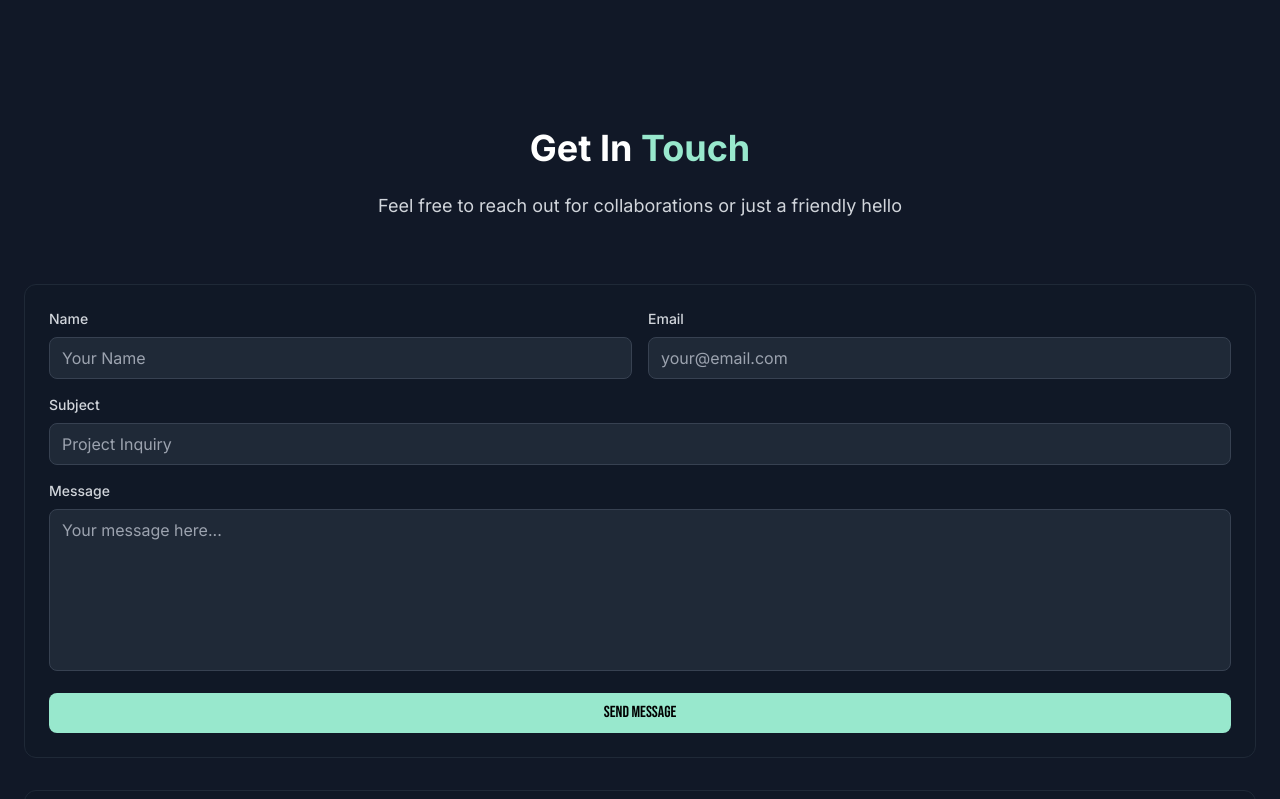
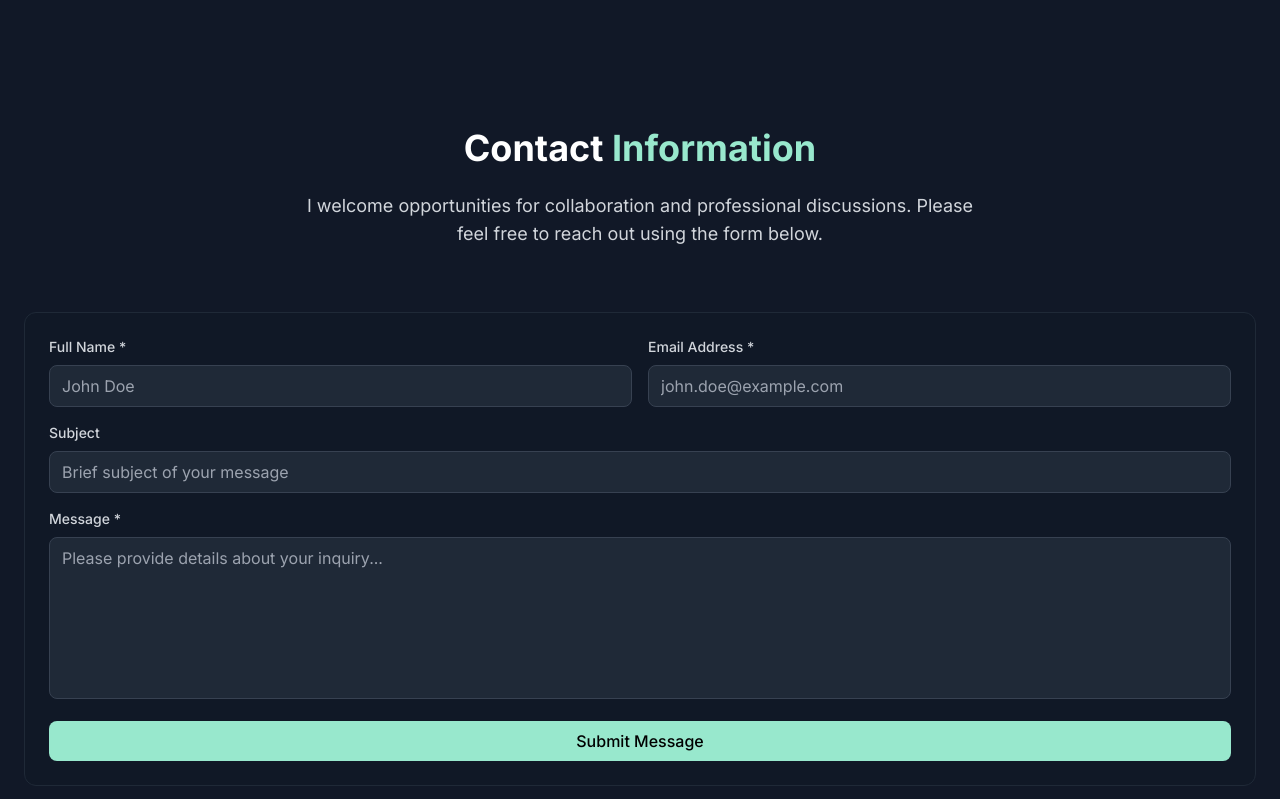
Before and after one commit to kelvinjones1234/porfolio_frontend, a React (Vite) app: page / in a window 1280 px wide. Shown: the part 2400-3199 px from the top of the page. Built offline with nearby package versions, Linux system fonts and the light colour scheme; no server answers.

Commit message:
fixed the contact section for sending mail

```diff
--- a/package.json
+++ b/package.json
@@ -10,12 +10,14 @@
     "preview": "vite preview"
   },
   "dependencies": {
+    "@emailjs/browser": "^4.4.1",
     "@fontsource/fira-code": "^5.1.1",
     "@fontsource/inter": "^5.1.1",
     "@fontsource/jetbrains-mono": "^5.1.2",
     "@fontsource/plus-jakarta-sans": "^5.1.1",
     "@fontsource/space-grotesk": "^5.1.1",
     "axios": "^1.7.9",
+    "emailjs-com": "^3.2.0",
     "framer-motion": "^11.16.2",
     "lucide-react": "^0.469.0",
     "react": "^18.3.1",
--- a/src/components/Contact.jsx
+++ b/src/components/Contact.jsx
@@ -1,5 +1,6 @@
-import React from "react";
+import React, { useState } from "react";
 import { useContext } from "react";
+import emailjs from "emailjs-com";
 import {
   Mail,
   Phone,
@@ -7,13 +8,104 @@ import {
   Github,
   Linkedin,
   Twitter,
-  InstagramIcon,
+  Instagram,
+  CheckCircle,
+  XCircle,
 } from "lucide-react";
-
 import { GeneralDataContext } from "../context/GeneralContext";
 
 const Contact = () => {
   const { biodata, socials } = useContext(GeneralDataContext);
+  const [formData, setFormData] = useState({
+    name: "",
+    email_from: "",
+    subject: "",
+    message: "",
+  });
+  const [formErrors, setFormErrors] = useState({});
+  const [isLoading, setIsLoading] = useState(false);
+  const [toast, setToast] = useState({ show: false, message: "", type: "" });
+
+  const validateField = (name, value) => {
+    switch (name) {
+      case "name":
+        return !value ? "Please provide your name" : "";
+      case "email_from":
+        return !value
+          ? "Please provide your email address"
+          : !/\S+@\S+\.\S+/.test(value)
+          ? "Please enter a valid email address"
+          : "";
+      case "message":
+        return !value
+          ? "Please include your message"
+          : value.length < 0
+          ? "Kindly add some text"
+          : "";
+      default:
+        return "";
+    }
+  };
+
+  const handleChange = (e) => {
+    const { name, value } = e.target;
+    setFormData({ ...formData, [name]: value });
+    setFormErrors({ ...formErrors, [name]: validateField(name, value) });
+  };
+
+  const showToast = (message, type) => {
+    setToast({ show: true, message, type });
+    setTimeout(() => {
+      setToast({ show: false, message: "", type: "" });
+    }, 5000);
+  };
+
+  const handleSubmit = (e) => {
+    e.preventDefault();
+
+    // Validate all fields
+    const errors = {};
+    Object.keys(formData).forEach((field) => {
+      const error = validateField(field, formData[field]);
+      if (error) errors[field] = error;
+    });
+
+    if (Object.keys(errors).length > 0) {
+      setFormErrors(errors);
+      showToast("Please complete all required fields correctly.", "error");
+      return;
+    }
+
+    setIsLoading(true);
+
+    emailjs
+      .send(
+        "service_ec4nozp",
+        "template_1ekkykq",
+        {
+          ...formData,
+          email_to: "chukwuemekagodwinpraise@gmail.com",
+        },
+        "DrNXDe2rxLRoITaMa"
+      )
+      .then(() => {
+        showToast(
+          "Thank you for your message. I will respond to your inquiry as soon as possible.",
+          "success"
+        );
+        setFormData({ name: "", email_from: "", message: "", subject: "" });
+        setFormErrors({});
+      })
+      .catch(() => {
+        showToast(
+          "We apologize, but there was an error sending your message. Please try again or contact me directly via email.",
+          "error"
+        );
+      })
+      .finally(() => {
+        setIsLoading(false);
+      });
+  };
 
   const contactInfo = [
     {
@@ -36,59 +128,94 @@ const Contact = () => {
     },
   ];
 
-  // Map social media icons to their respective components
   const socialIcons = {
     github: <Github className="w-5 h-5" />,
     linkedin: <Linkedin className="w-5 h-5" />,
     twitter: <Twitter className="w-5 h-5" />,
-    instagram: <InstagramIcon className="w-5 h-5" />,
+    instagram: <Instagram className="w-5 h-5" />,
   };
 
   return (
     <section className="w-full py-8 sm:py-16">
       <div className="w-full max-w-7xl mx-auto px-4 sm:px-6 lg:px-8">
-        {/* Header */}
         <div className="text-center mb-8 sm:mb-16">
           <h2 className="text-3xl sm:text-4xl text-white font-bold mb-6">
-            Get In <span className="text-[#98e8cd]">Touch</span>
+            Contact <span className="text-[#98e8cd]">Information</span>
           </h2>
           <p className="text-gray-300 max-w-2xl mx-auto text-base sm:text-lg">
-            Feel free to reach out for collaborations or just a friendly hello
+            I welcome opportunities for collaboration and professional
+            discussions. Please feel free to reach out using the form below.
           </p>
         </div>
 
         <div className="grid lg:grid-cols-2 gap-8">
-          {/* Contact Form */}
           <div className="bg-gray-900 bg-opacity-50 p-4 sm:p-6 rounded-xl border border-gray-800">
-            <form className="space-y-4">
+            {toast.show && (
+              <div
+                className={`mb-4 flex items-center gap-2 p-4 rounded-lg text-white ${
+                  toast.type === "success" ? "bg-[#98e8cd]" : "bg-red-600"
+                }`}
+              >
+                {toast.type === "success" ? (
+                  <CheckCircle className="w-5 h-5" />
+                ) : (
+                  <XCircle className="w-5 h-5" />
+                )}
+                <span>{toast.message}</span>
+              </div>
+            )}
+
+            <form className="space-y-4" onSubmit={handleSubmit}>
               <div className="grid sm:grid-cols-2 gap-4">
                 <div>
                   <label
                     htmlFor="name"
                     className="block text-sm font-medium text-gray-300 mb-2"
                   >
-                    Name
+                    Full Name *
                   </label>
                   <input
                     type="text"
                     id="name"
-                    className="w-full px-3 py-2 bg-gray-800 border border-gray-700 rounded-lg focus:outline-none focus:border-[#98e8cd] text-white"
-                    placeholder="Your Name"
+                    name="name"
+                    className={`w-full px-3 py-2 bg-gray-800 border rounded-lg focus:outline-none focus:border-[#98e8cd] text-white ${
+                      formErrors.name ? "border-red-500" : "border-gray-700"
+                    }`}
+                    placeholder="John Doe"
+                    value={formData.name}
+                    onChange={handleChange}
                   />
+                  {formErrors.name && (
+                    <p className="mt-1 text-sm text-red-500">
+                      {formErrors.name}
+                    </p>
+                  )}
                 </div>
                 <div>
                   <label
-                    htmlFor="email"
+                    htmlFor="email_from"
                     className="block text-sm font-medium text-gray-300 mb-2"
                   >
-                    Email
+                    Email Address *
                   </label>
                   <input
                     type="email"
-                    id="email"
-                    className="w-full px-3 py-2 bg-gray-800 border border-gray-700 rounded-lg focus:outline-none focus:border-[#98e8cd] text-white"
-                    placeholder="your@email.com"
+                    id="email_from"
+                    name="email_from"
+                    className={`w-full px-3 py-2 bg-gray-800 border rounded-lg focus:outline-none focus:border-[#98e8cd] text-white ${
+                      formErrors.email_from
+                        ? "border-red-500"
+                        : "border-gray-700"
+                    }`}
+                    placeholder="john.doe@example.com"
+                    value={formData.email_from}
+                    onChange={handleChange}
                   />
+                  {formErrors.email_from && (
+                    <p className="mt-1 text-sm text-red-500">
+                      {formErrors.email_from}
+                    </p>
+                  )}
                 </div>
               </div>
 
@@ -102,8 +229,11 @@ const Contact = () => {
                 <input
                   type="text"
                   id="subject"
+                  name="subject"
                   className="w-full px-3 py-2 bg-gray-800 border border-gray-700 rounded-lg focus:outline-none focus:border-[#98e8cd] text-white"
-                  placeholder="Project Inquiry"
+                  placeholder="Brief subject of your message"
+                  value={formData.subject}
+                  onChange={handleChange}
                 />
               </div>
 
@@ -112,28 +242,41 @@ const Contact = () => {
                   htmlFor="message"
                   className="block text-sm font-medium text-gray-300 mb-2"
                 >
-                  Message
+                  Message *
                 </label>
                 <textarea
                   id="message"
+                  name="message"
                   rows={6}
-                  className="w-full px-3 py-2 bg-gray-800 border border-gray-700 rounded-lg focus:outline-none focus:border-[#98e8cd] text-white resize-none"
-                  placeholder="Your message here..."
+                  className={`w-full px-3 py-2 bg-gray-800 border rounded-lg focus:outline-none focus:border-[#98e8cd] text-white resize-none ${
+                    formErrors.message ? "border-red-500" : "border-gray-700"
+                  }`}
+                  placeholder="Please provide details about your inquiry..."
+                  value={formData.message}
+                  onChange={handleChange}
                 />
+                {formErrors.message && (
+                  <p className="mt-1 text-sm text-red-500">
+                    {formErrors.message}
+                  </p>
+                )}
               </div>
 
               <button
                 type="submit"
-                className="w-full font-babas bg-[#98e8cd] text-black font-medium py-2 rounded-lg hover:bg-opacity-90 transition-all duration-300"
+                className="w-full font-medium bg-[#98e8cd] text-black py-2 rounded-lg hover:bg-opacity-90 transition-all duration-300 flex items-center justify-center disabled:opacity-50 disabled:cursor-not-allowed"
+                disabled={isLoading}
               >
-                Send Message
+                {isLoading ? (
+                  <div className="animate-spin rounded-full h-6 w-6 border-2 border-black border-t-transparent"></div>
+                ) : (
+                  "Submit Message"
+                )}
               </button>
             </form>
           </div>
 
-          {/* Contact Information */}
           <div className="space-y-6">
-            {/* Contact Cards */}
             <div className="grid gap-4">
               {contactInfo.map((info, index) => (
                 <a
@@ -156,10 +299,9 @@ const Contact = () => {
               ))}
             </div>
 
-            {/* Social Links */}
             <div>
-              <h3 className="font-babas font-medium text-gray-400 mb-4">
-                Connect with me
+              <h3 className="font-medium text-gray-400 mb-4">
+                Professional Networks
               </h3>
               <div className="flex flex-wrap gap-3">
                 {socials.map((social, index) => (
@@ -167,6 +309,7 @@ const Contact = () => {
                     key={index}
                     href={social.link}
                     className="w-8 h-8 bg-gray-800 rounded-lg flex items-center justify-center text-gray-400 hover:bg-[#98e8cd] hover:text-black transition-all duration-300"
+                    aria-label={social.social_media}
                   >
                     {socialIcons[social.social_media.toLowerCase()]}
                   </a>
```
Also changed, not shown: 1 other file (tests, documents, lock files or other folders).
